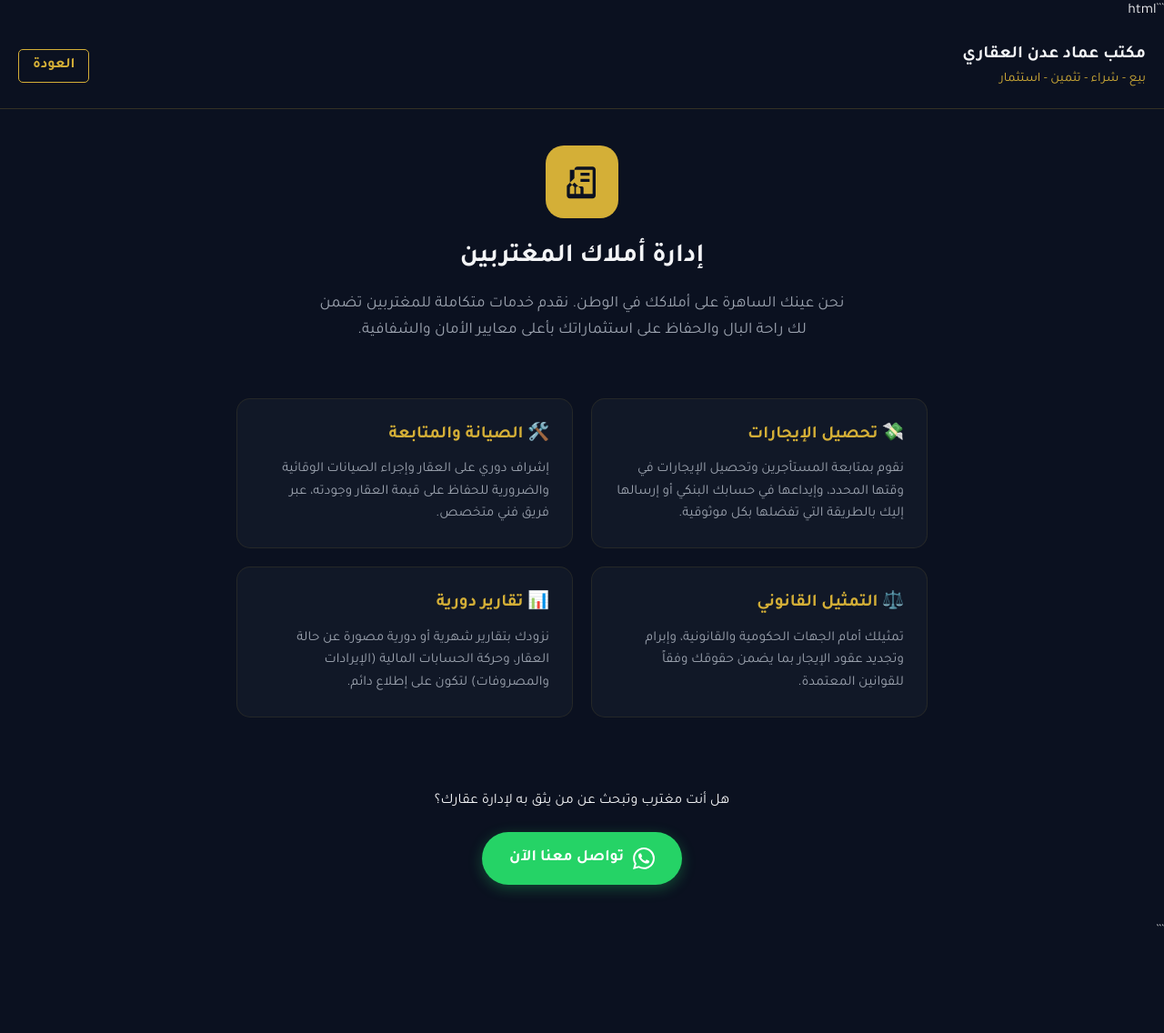
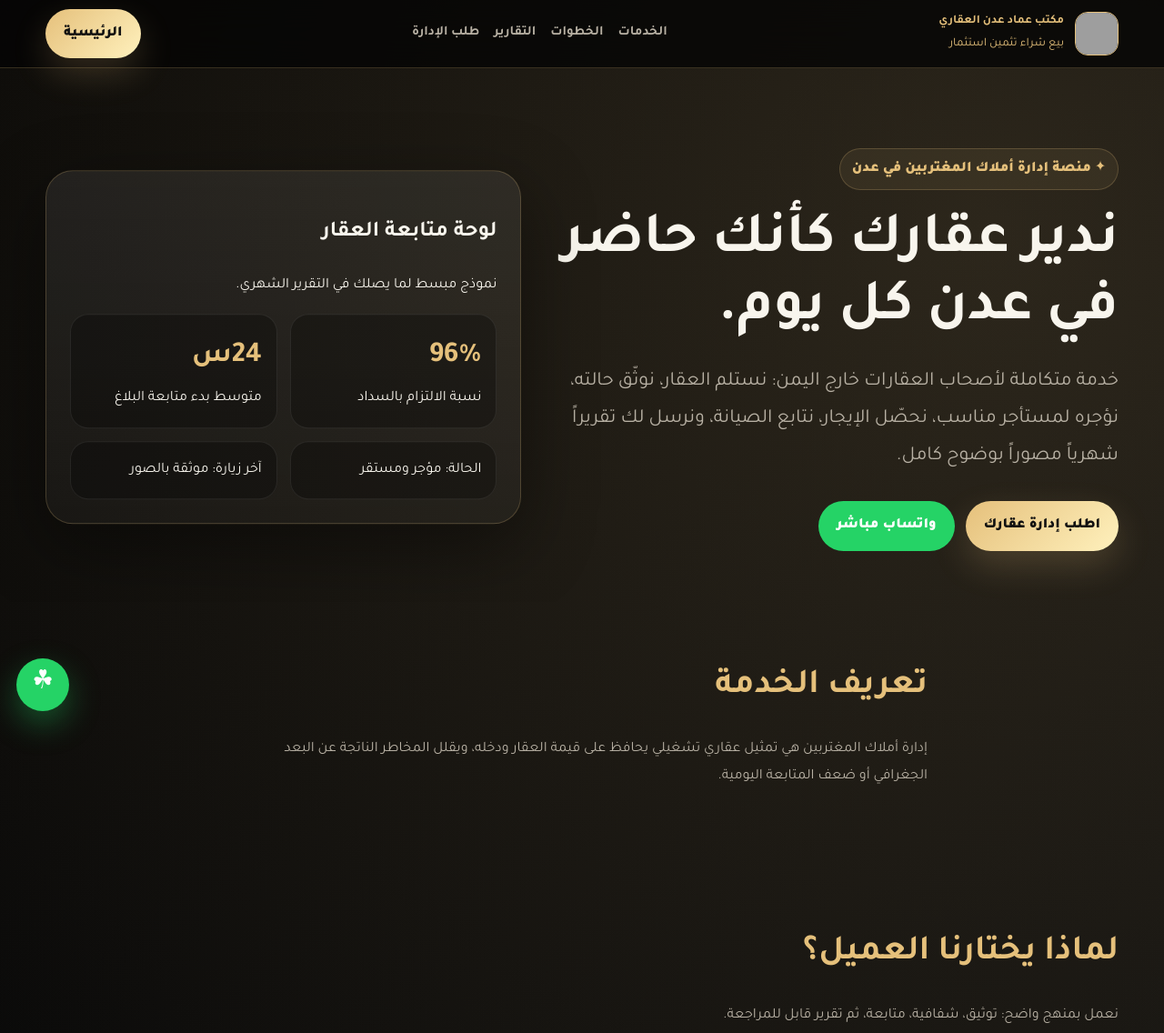
Before and after one commit to EmadAden77/emad-aden-realestate, a plain HTML site: page expatriates-property-management.html in a window 1280 px wide. Shown: the top 1136 px of the page at 91% size. Before the commit the page ends 1038 px from the top, so only its background shows below. Drawn offline with Linux system fonts and the light colour scheme; grey boxes are pictures that could not be loaded.

Commit message:
Improve expatriate property management page

````diff
--- /dev/null
+++ b/assets/js/expatriates.js
@@ -0,0 +1,4 @@
+const form=document.querySelector('#management-form');
+if(form){form.addEventListener('submit',event=>{event.preventDefault();const data=new FormData(form);const message=`طلب إدارة عقار للمغتربين\nالاسم: ${data.get('name')}\nالواتساب: ${data.get('phone')}\nنوع العقار: ${data.get('type')}\nالمنطقة: ${data.get('area')}\nالخدمة المطلوبة: ${data.get('service')}\nتفاصيل: ${data.get('details')}`;window.open(`https://wa.me/967773571889?text=${encodeURIComponent(message)}`,'_blank','noopener');});}
+const observer=new IntersectionObserver(entries=>{entries.forEach(entry=>{if(entry.isIntersecting){entry.target.style.opacity='1';entry.target.style.transform='translateY(0)';observer.unobserve(entry.target);}})},{threshold:.15});
+document.querySelectorAll('.card,.step,.hero-card').forEach(el=>{el.style.opacity='0';el.style.transform='translateY(18px)';el.style.transition='opacity .55s ease, transform .55s ease';observer.observe(el);});
--- a/expatriates-property-management.html
+++ b/expatriates-property-management.html
@@ -1,240 +1,62 @@
-```html
 <!DOCTYPE html>
 <html lang="ar" dir="rtl">
 <head>
 <meta charset="UTF-8">
 <meta name="viewport" content="width=device-width, initial-scale=1.0">
-    <title>إدارة أملاك المغتربين - مكتب عماد عدن العقاري</title>
-    <!-- تضمين خط تجوال من جوجل ليتناسب مع التصميم العربي الحديث -->
-    <link href="https://fonts.googleapis.com/css2?family=Tajawal:wght@400;500;700&display=swap" rel="stylesheet">
-
-    <style>
-        /* --- المتغيرات والألوان الأساسية المستوحاة من موقعك --- */
-        :root {
-            --primary-bg: #0b1120; /* أزرق داكن جداً للخلفية */
-            --card-bg: #111827; /* أزرق فاتح قليلاً للبطاقات */
-            --gold: #d4af37; /* لون ذهبي للنصوص والأيقونات */
-            --text-light: #f3f4f6; /* لون أبيض مائل للرمادي للنصوص */
-            --text-muted: #9ca3af; /* لون رمادي للنصوص الفرعية */
-        }
-
-        /* --- الإعدادات العامة --- */
-        * {
-            margin: 0;
-            padding: 0;
-            box-sizing: border-box;
-            font-family: 'Tajawal', sans-serif;
-        }
-
-        body {
-            background-color: var(--primary-bg);
-            color: var(--text-light);
-            line-height: 1.6;
-        }
-
-        /* --- شريط التنقل (الهيدر) --- */
-        header {
-            display: flex;
-            justify-content: space-between;
-            align-items: center;
-            padding: 20px;
-            border-bottom: 1px solid rgba(212, 175, 55, 0.2);
-        }
-
-        .logo-area h1 {
-            font-size: 1.2rem;
-            color: var(--text-light);
-        }
-
-        .logo-area span {
-            color: var(--gold);
-            font-size: 0.9rem;
-        }
-
-        .back-button {
-            color: var(--gold);
-            text-decoration: none;
-            font-weight: bold;
-            border: 1px solid var(--gold);
-            padding: 5px 15px;
-            border-radius: 5px;
-            transition: all 0.3s ease;
-        }
-
-        .back-button:hover {
-            background-color: var(--gold);
-            color: var(--primary-bg);
-        }
-
-        /* --- القسم الرئيسي (Hero Section) --- */
-        .hero {
-            text-align: center;
-            padding: 40px 20px;
-        }
-
-        .hero-icon {
-            background-color: var(--gold);
-            width: 80px;
-            height: 80px;
-            border-radius: 20px;
-            display: inline-flex;
-            justify-content: center;
-            align-items: center;
-            margin-bottom: 20px;
-        }
-
-        .hero-icon svg {
-            width: 40px;
-            height: 40px;
-            fill: var(--primary-bg);
-        }
-
-        .hero h2 {
-            color: var(--text-light);
-            font-size: 1.8rem;
-            margin-bottom: 15px;
-        }
-
-        .hero p {
-            color: var(--text-muted);
-            max-width: 600px;
-            margin: 0 auto;
-            font-size: 1.1rem;
-        }
-
-        /* --- قسم الخدمات والمميزات --- */
-        .features {
-            padding: 20px;
-            max-width: 800px;
-            margin: 0 auto;
-            display: grid;
-            grid-template-columns: 1fr;
-            gap: 20px;
-        }
-
-        /* تجاوب الشاشات الأكبر */
-        @media (min-width: 768px) {
-            .features {
-                grid-template-columns: 1fr 1fr;
-            }
-        }
-
-        .feature-card {
-            background-color: var(--card-bg);
-            border: 1px solid rgba(212, 175, 55, 0.1);
-            border-radius: 15px;
-            padding: 25px;
-            transition: transform 0.3s ease;
-        }
-
-        .feature-card:hover {
-            transform: translateY(-5px);
-            border-color: rgba(212, 175, 55, 0.5);
-        }
-
-        .feature-card h3 {
-            color: var(--gold);
-            margin-bottom: 10px;
-            font-size: 1.2rem;
-            display: flex;
-            align-items: center;
-            gap: 10px;
-        }
-
-        .feature-card p {
-            color: var(--text-muted);
-            font-size: 0.95rem;
-        }
-
-        /* --- قسم الدعوة لاتخاذ إجراء (CTA) --- */
-        .cta-section {
-            text-align: center;
-            padding: 40px 20px;
-            margin-top: 20px;
-        }
-
-        .whatsapp-btn {
-            display: inline-flex;
-            align-items: center;
-            gap: 10px;
-            background-color: #25D366; /* لون الواتساب */
-            color: white;
-            padding: 15px 30px;
-            border-radius: 30px;
-            text-decoration: none;
-            font-weight: bold;
-            font-size: 1.1rem;
-            box-shadow: 0 4px 15px rgba(37, 211, 102, 0.3);
-            transition: all 0.3s ease;
-        }
-
-        .whatsapp-btn:hover {
-            background-color: #128C7E;
-            transform: scale(1.05);
-        }
-    </style>
+<title>إدارة أملاك المغتربين | مكتب عماد عدن العقاري</title>
+<meta name="description" content="منصة احترافية لإدارة أملاك المغتربين في عدن تشمل تأجير العقار، إدارة المستأجرين، تحصيل الإيجارات، الصيانة، الاستشارات القانونية والتقارير الشهرية المصورة.">
+<meta name="robots" content="index, follow">
+<link rel="canonical" href="https://emad-aden-realestate.vercel.app/expatriates-property-management.html">
+<meta property="og:title" content="إدارة أملاك المغتربين | مكتب عماد عدن العقاري">
+<meta property="og:description" content="إدارة عقارك في عدن من الخارج بثقة وشفافية وتقارير شهرية مصورة.">
+<meta property="og:type" content="website">
+<meta property="og:image" content="IMG_5.jpg">
+<link rel="manifest" href="manifest.json">
+<link rel="preconnect" href="https://fonts.googleapis.com">
+<link rel="preconnect" href="https://fonts.gstatic.com" crossorigin>
+<link href="https://fonts.googleapis.com/css2?family=Tajawal:wght@400;500;700;800;900&display=swap" rel="stylesheet">
+<link rel="stylesheet" href="assets/css/expatriates.css">
 </head>
 <body>
-
-    <!-- شريط التنقل -->
-    <header>
-        <div class="logo-area">
-            <h1>مكتب عماد عدن العقاري</h1>
-            <span>بيع - شراء - تثمين - استثمار</span>
+<header class="site-header">
+  <div class="container nav">
+    <a class="brand" href="index.html" aria-label="العودة إلى الرئيسية"><img src="IMG_5.jpg" alt="شعار مكتب عماد عدن العقاري"><span><strong>مكتب عماد عدن العقاري</strong><span>بيع شراء تثمين استثمار</span></span></a>
+    <nav class="nav-links" aria-label="أقسام الصفحة"><a href="#services">الخدمات</a><a href="#process">الخطوات</a><a href="#reports">التقارير</a><a href="#request">طلب الإدارة</a></nav>
+    <a class="btn btn-primary" href="index.html">الرئيسية</a>
   </div>
-        <!-- رابط العودة للصفحة الرئيسية -->
-        <a href="index.html" class="back-button">العودة</a>
 </header>
-
-    <!-- القسم التعريفي -->
+<main>
 <section class="hero">
-        <div class="hero-icon">
-            <!-- أيقونة مبنى بسيطة بصيغة SVG -->
-            <svg viewBox="0 0 24 24" xmlns="http://www.w3.org/2000/svg">
-                <path d="M19 2H9c-1.103 0-2 .897-2 2v5.586l-4.707 4.707A1 1 0 0 0 2 15v6c0 1.103.897 2 2 2h15c1.103 0 2-.897 2-2V4c0-1.103-.897-2-2-2zm-8 18H4v-4.586l3-3 4 4v3.586zm8 0h-6v-4c0-.552-.448-1-1-1H9c-.552 0-1 .448-1 1v4H7v-4.586l-3-3V4h15v16z"/>
-                <path d="M11 6h6v2h-6zm0 4h6v2h-6z"/>
-            </svg>
+  <div class="container hero-grid">
+    <div>
+      <span class="eyebrow">✦ منصة إدارة أملاك المغتربين في عدن</span>
+      <h1>ندير عقارك كأنك حاضر في عدن كل يوم.</h1>
+      <p class="lead">خدمة متكاملة لأصحاب العقارات خارج اليمن: نستلم العقار، نوثّق حالته، نؤجره لمستأجر مناسب، نحصّل الإيجار، نتابع الصيانة، ونرسل لك تقريراً شهرياً مصوراً بوضوح كامل.</p>
+      <div class="hero-actions"><a class="btn btn-primary" href="#request">اطلب إدارة عقارك</a><a class="btn btn-whatsapp" href="https://wa.me/967773571889?text=%D8%A3%D8%B1%D9%8A%D8%AF%20%D8%A5%D8%AF%D8%A7%D8%B1%D8%A9%20%D8%B9%D9%82%D8%A7%D8%B1%D9%8A%20%D9%83%D9%85%D8%BA%D8%AA%D8%B1" target="_blank" rel="noopener">واتساب مباشر</a></div>
     </div>
-        <h2>إدارة أملاك المغتربين</h2>
-        <p>نحن عينك الساهرة على أملاكك في الوطن. نقدم خدمات متكاملة للمغتربين تضمن لك راحة البال والحفاظ على استثماراتك بأعلى معايير الأمان والشفافية.</p>
-    </section>
-
-    <!-- الخدمات التفصيلية -->
-    <section class="features">
-        <div class="feature-card">
-            <h3>💸 تحصيل الإيجارات</h3>
-            <p>نقوم بمتابعة المستأجرين وتحصيل الإيجارات في وقتها المحدد، وإيداعها في حسابك البنكي أو إرسالها إليك بالطريقة التي تفضلها بكل موثوقية.</p>
+    <aside class="hero-card" aria-label="لوحة مختصرة لحالة العقار">
+      <h2>لوحة متابعة العقار</h2>
+      <p>نموذج مبسط لما يصلك في التقرير الشهري.</p>
+      <div class="status-row">
+        <div class="metric"><strong>96%</strong><br>نسبة الالتزام بالسداد</div>
+        <div class="metric"><strong>24س</strong><br>متوسط بدء متابعة البلاغ</div>
+        <div class="mini-card">الحالة: مؤجر ومستقر</div>
+        <div class="mini-card">آخر زيارة: موثقة بالصور</div>
       </div>
-
-        <div class="feature-card">
-            <h3>🛠️ الصيانة والمتابعة</h3>
-            <p>إشراف دوري على العقار وإجراء الصيانات الوقائية والضرورية للحفاظ على قيمة العقار وجودته، عبر فريق فني متخصص.</p>
-        </div>
-
-        <div class="feature-card">
-            <h3>⚖️ التمثيل القانوني</h3>
-            <p>تمثيلك أمام الجهات الحكومية والقانونية، وإبرام وتجديد عقود الإيجار بما يضمن حقوقك وفقاً للقوانين المعتمدة.</p>
-        </div>
-
-        <div class="feature-card">
-            <h3>📊 تقارير دورية</h3>
-            <p>نزودك بتقارير شهرية أو دورية مصورة عن حالة العقار، وحركة الحسابات المالية (الإيرادات والمصروفات) لتكون على إطلاع دائم.</p>
+    </aside>
   </div>
 </section>
-
-    <!-- دعوة للتواصل -->
-    <section class="cta-section">
-        <p style="margin-bottom: 20px; color: var(--text-light);">هل أنت مغترب وتبحث عن من يثق به لإدارة عقارك؟</p>
-        <!-- استبدل الرقم برقم واتساب المكتب الفعلي (مع كود الدولة) -->
-        <a href="https://wa.me/967700000000" class="whatsapp-btn" target="_blank">
-            <svg width="24" height="24" viewBox="0 0 24 24" fill="white" xmlns="http://www.w3.org/2000/svg">
-                <path d="M17.472 14.382c-.297-.149-1.758-.867-2.03-.967-.273-.099-.471-.148-.67.15-.197.297-.767.966-.94 1.164-.173.199-.347.223-.644.075-.297-.15-1.255-.463-2.39-1.475-.883-.788-1.48-1.761-1.653-2.059-.173-.297-.018-.458.13-.606.134-.133.298-.347.446-.52.149-.174.198-.298.298-.497.099-.198.05-.371-.025-.52-.075-.149-.669-1.612-.916-2.207-.242-.579-.487-.5-.669-.51a12.8 12.8 0 0 0-.57-.01c-.198 0-.52.074-.792.372-.272.297-1.04 1.016-1.04 2.479 0 1.462 1.065 2.875 1.213 3.074.149.198 2.096 3.2 5.077 4.487.709.306 1.262.489 1.694.625.712.227 1.36.195 1.871.118.571-.085 1.758-.719 2.006-1.413.248-.694.248-1.289.173-1.413-.074-.124-.272-.198-.57-.347m-5.421 7.403h-.004a9.87 9.87 0 0 1-5.031-1.378l-.361-.214-3.741.982.998-3.648-.235-.374a9.86 9.86 0 0 1-1.51-5.26c.001-5.45 4.436-9.884 9.888-9.884 2.64 0 5.122 1.03 6.988 2.898a9.825 9.825 0 0 1 2.893 6.994c-.003 5.45-4.437 9.884-9.885 9.884m8.413-18.297A11.815 11.815 0 0 0 12.05 0C5.495 0 .16 5.335.157 11.892c0 2.096.547 4.142 1.588 5.945L.057 24l6.305-1.654a11.882 11.882 0 0 0 5.683 1.448h.005c6.554 0 11.89-5.335 11.893-11.893a11.821 11.821 0 0 0-3.48-8.413Z"/>
-            </svg>
-            تواصل معنا الآن
-        </a>
-    </section>
-
+<section class="section" id="intro"><div class="container section-head"><h2>تعريف الخدمة</h2><p>إدارة أملاك المغتربين هي تمثيل عقاري تشغيلي يحافظ على قيمة العقار ودخله، ويقلل المخاطر الناتجة عن البعد الجغرافي أو ضعف المتابعة اليومية.</p></div></section>
+<section class="section" id="why"><div class="container"><div class="section-head"><h2>لماذا يختارنا العميل؟</h2><p>نعمل بمنهج واضح: توثيق، شفافية، متابعة، ثم تقرير قابل للمراجعة.</p></div><div class="grid grid-4"><div class="card"><div class="icon">🛡️</div><h3>حماية الملكية</h3><p>متابعة الوثائق والعقود والتنبيهات النظامية قبل حدوث المشكلات.</p></div><div class="card"><div class="icon">📷</div><h3>إثبات مصور</h3><p>صور قبل وبعد الزيارة أو الصيانة حتى ترى حالة عقارك عن بعد.</p></div><div class="card"><div class="icon">💬</div><h3>تواصل سريع</h3><p>قناة واتساب مباشرة للتحديثات والقرارات العاجلة.</p></div><div class="card"><div class="icon">📈</div><h3>تعظيم العائد</h3><p>تسعير إيجاري ومتابعة إشغال تحافظ على دخل العقار.</p></div></div></div></section>
+<section class="section" id="services"><div class="container"><div class="section-head"><h2>جميع خدمات إدارة العقار</h2><p>حل واحد يغطي دورة العقار التشغيلية من الاستلام حتى التقارير.</p></div><div class="grid grid-3"><div class="card"><div class="icon">👥</div><h3>إدارة المستأجرين</h3><p>اختيار المستأجر، تنظيم بياناته، متابعة الالتزامات، وتجديد العقود أو الإخلاء وفق المتفق عليه.</p></div><div class="card"><div class="icon">💰</div><h3>تحصيل الإيجارات</h3><p>تنبيه قبل موعد السداد، متابعة التحصيل، وتوثيق المدفوعات والمبالغ المتأخرة.</p></div><div class="card"><div class="icon">🛠️</div><h3>متابعة الصيانة</h3><p>استقبال البلاغ، تقدير التكلفة، اعتماد المالك، تنفيذ المتابعة، وإرسال صور الإنجاز.</p></div><div class="card"><div class="icon">⚖️</div><h3>دعم قانوني</h3><p>مراجعة عقود الإيجار والبيع والشراء وتوجيه العميل للإجراء الأنسب عند النزاعات.</p></div><div class="card"><div class="icon">📊</div><h3>تقارير شهرية</h3><p>ملخص مالي وتشغيلي مصور يوضح الإيرادات والمصروفات وحالة الإشغال والصيانة.</p></div><div class="card"><div class="icon">🏢</div><h3>تسويق وتأجير</h3><p>تجهيز إعلان مناسب، استقبال الطلبات، وفرز المستأجرين الجادين قبل توقيع العقد.</p></div></div></div></section>
+<section class="section" id="process"><div class="container"><div class="section-head"><h2>خطوات إدارة العقار من البداية للنهاية</h2><p>إجراءات عملية واضحة تحفظ حق المالك وتمنح المستأجر تجربة منظمة.</p></div><div class="grid grid-3 timeline"><div class="card step"><div><h3>تقييم واستلام</h3><p>تسجيل بيانات العقار، تصوير الحالة، ومراجعة الوثائق الأساسية.</p></div></div><div class="card step"><div><h3>خطة تشغيل</h3><p>تحديد السعر، خطة التسويق، الصيانة العاجلة، ونموذج التقرير الشهري.</p></div></div><div class="card step"><div><h3>تأجير وتعاقد</h3><p>اختيار مستأجر مناسب، توثيق الاتفاق، وتحديد آلية السداد والمتابعة.</p></div></div><div class="card step"><div><h3>تشغيل شهري</h3><p>تحصيل الإيجار، متابعة البلاغات، الزيارات الدورية، وتحديث الحالة.</p></div></div><div class="card step"><div><h3>تقرير وتحويل</h3><p>إرسال التقرير المصور وملخص الإيرادات والمصروفات حسب الاتفاق.</p></div></div><div class="card step"><div><h3>تطوير العائد</h3><p>اقتراح تحسينات تساعد في رفع قيمة العقار أو تقليل فترات الشغور.</p></div></div></div></div></section>
+<section class="section" id="reports"><div class="container dashboard"><div><div class="section-head"><h2>نموذج متابعة حالة العقار</h2><p>تقرير مختصر يوضح أين يقف عقارك الآن وما الذي يحتاج قراراً منك.</p></div><table><thead><tr><th>البند</th><th>الحالة</th><th>آخر تحديث</th></tr></thead><tbody><tr><td>الإشغال</td><td>مؤجر</td><td>تقرير الشهر الحالي</td></tr><tr><td>الإيجار</td><td>محصل</td><td>موثق بإيصال</td></tr><tr><td>الصيانة</td><td>متابعة دورية</td><td>صور قبل/بعد</td></tr><tr><td>العقد</td><td>ساري</td><td>تنبيه قبل الانتهاء</td></tr></tbody></table></div><div><div class="section-head"><h2>إحصائيات أداء العقار</h2><p>مؤشرات تساعدك على اتخاذ قرار مبني على بيانات.</p></div><div class="card"><h3>الالتزام بالسداد</h3><div class="progress"><span style="width:96%"></span></div><h3>حالة الصيانة</h3><div class="progress"><span style="width:88%"></span></div><h3>جاهزية الوثائق</h3><div class="progress"><span style="width:92%"></span></div></div></div></div></section>
+<section class="section"><div class="container"><div class="section-head"><h2>آراء العملاء</h2><p>ثقة المغترب تبدأ من وضوح المتابعة واستمرار التواصل.</p></div><div class="grid grid-3"><blockquote class="card quote">“أصبحت أعرف تفاصيل شقتي في عدن شهرياً دون سفر أو متابعة مرهقة.”<br><strong>مالك عقار - السعودية</strong></blockquote><blockquote class="card quote">“التقارير المصورة ساعدتني أوافق على الصيانة وأنا مطمئن.”<br><strong>مالك فيلا - الإمارات</strong></blockquote><blockquote class="card quote">“تنظيم التحصيل والعقود خفف عني كثير من الاتصالات والمشاكل.”<br><strong>مستثمر عقاري - الخارج</strong></blockquote></div></div></section>
+<section class="section faq"><div class="container"><div class="section-head"><h2>الأسئلة الشائعة</h2></div><div class="grid"><details><summary>هل يمكن إدارة العقار والمالك خارج اليمن؟</summary><p>نعم، يتم التواصل عبر واتساب والتقارير المصورة، مع اعتماد القرارات المهمة قبل تنفيذها.</p></details><details><summary>هل يتم تنفيذ الصيانة دون الرجوع للمالك؟</summary><p>لا يتم تنفيذ الصيانة غير الطارئة إلا بعد توضيح المشكلة والتكلفة والحصول على الموافقة.</p></details><details><summary>ماذا يحتوي التقرير الشهري؟</summary><p>حالة الإشغال، الإيجارات المحصلة، المصروفات، الصيانة، الصور، والتنبيهات المطلوبة للشهر القادم.</p></details></div></div></section>
+<section class="section" id="request"><div class="container"><div class="section-head"><h2>نموذج طلب إدارة العقار</h2><p>املأ البيانات وسيتم تجهيز رسالة واتساب مباشرة بكل التفاصيل.</p></div><form class="card form" id="management-form"><input name="name" aria-label="الاسم" placeholder="الاسم الكامل" required><input name="phone" aria-label="رقم الواتساب" placeholder="رقم الواتساب" required><select name="type" aria-label="نوع العقار" required><option value="">نوع العقار</option><option>شقة</option><option>فيلا</option><option>عمارة</option><option>أرض</option><option>محل تجاري</option></select><input name="area" aria-label="منطقة العقار" placeholder="منطقة العقار في عدن" required><select name="service" class="full" aria-label="الخدمة المطلوبة" required><option value="">الخدمة المطلوبة</option><option>إدارة كاملة للعقار</option><option>تحصيل إيجارات فقط</option><option>تأجير وتسويق</option><option>متابعة صيانة وتقارير</option><option>استشارة قانونية عقارية</option></select><textarea class="full" name="details" aria-label="تفاصيل العقار" placeholder="اكتب تفاصيل العقار والحالة الحالية"></textarea><button class="btn btn-primary full" type="submit">إرسال الطلب عبر واتساب</button></form></div></section>
+</main>
+<a class="floating-whatsapp" href="https://wa.me/967773571889" target="_blank" rel="noopener" aria-label="تواصل واتساب">☘</a>
+<footer><div class="container">© 2026 مكتب عماد عدن العقاري | جميع الحقوق محفوظة</div></footer>
+<script src="assets/js/expatriates.js" defer></script>
 </body>
 </html>
-
-```
````
Also changed, not shown: api/chat.js (+5 -3 lines), chat.js (+5 -3 lines), data.json (+0 -3 lines), index.html (+2 -2 lines), sitemap.xml (+7 -1 lines), sw.js (+14 -27 lines), assets/css/expatriates.css (added). Lines whose indentation alone changed are shown as unchanged.
